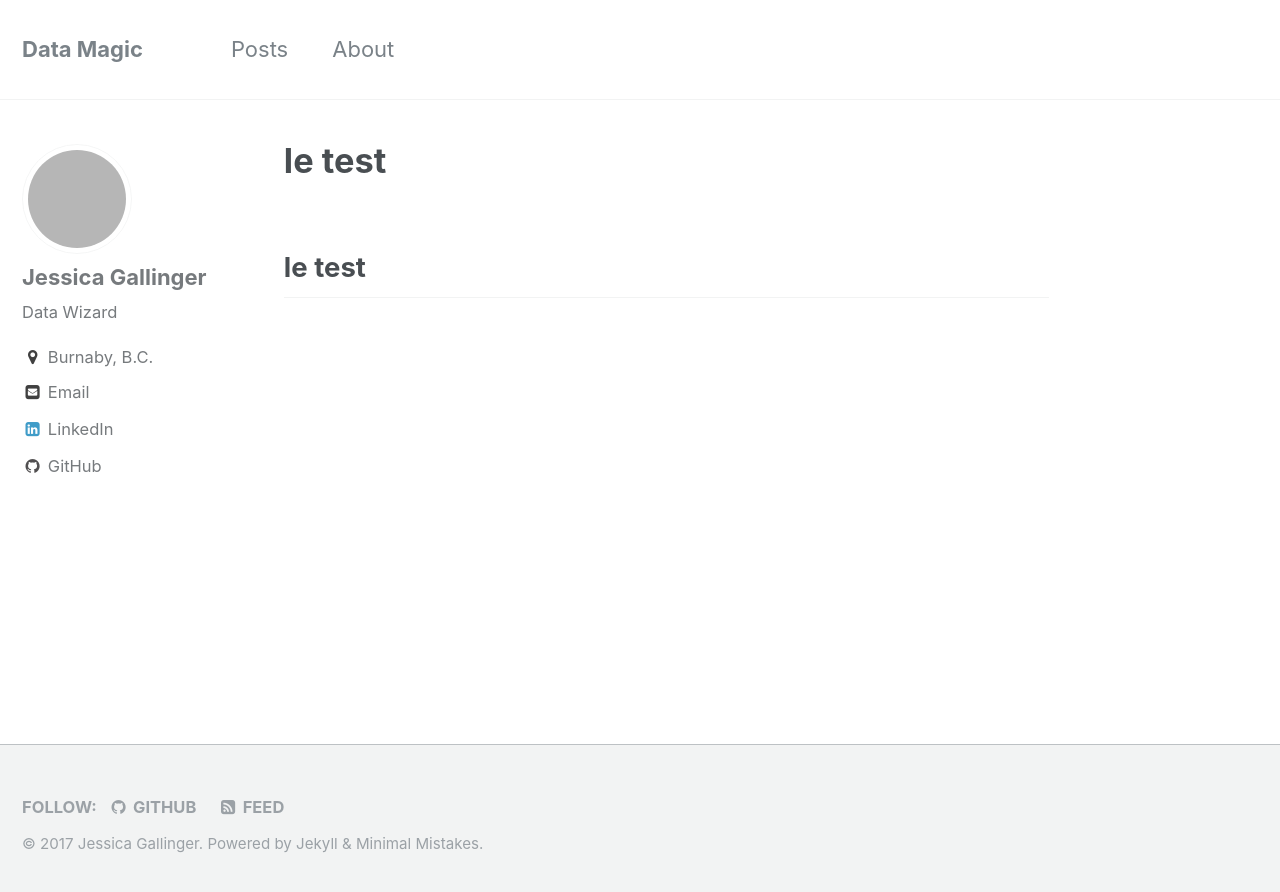
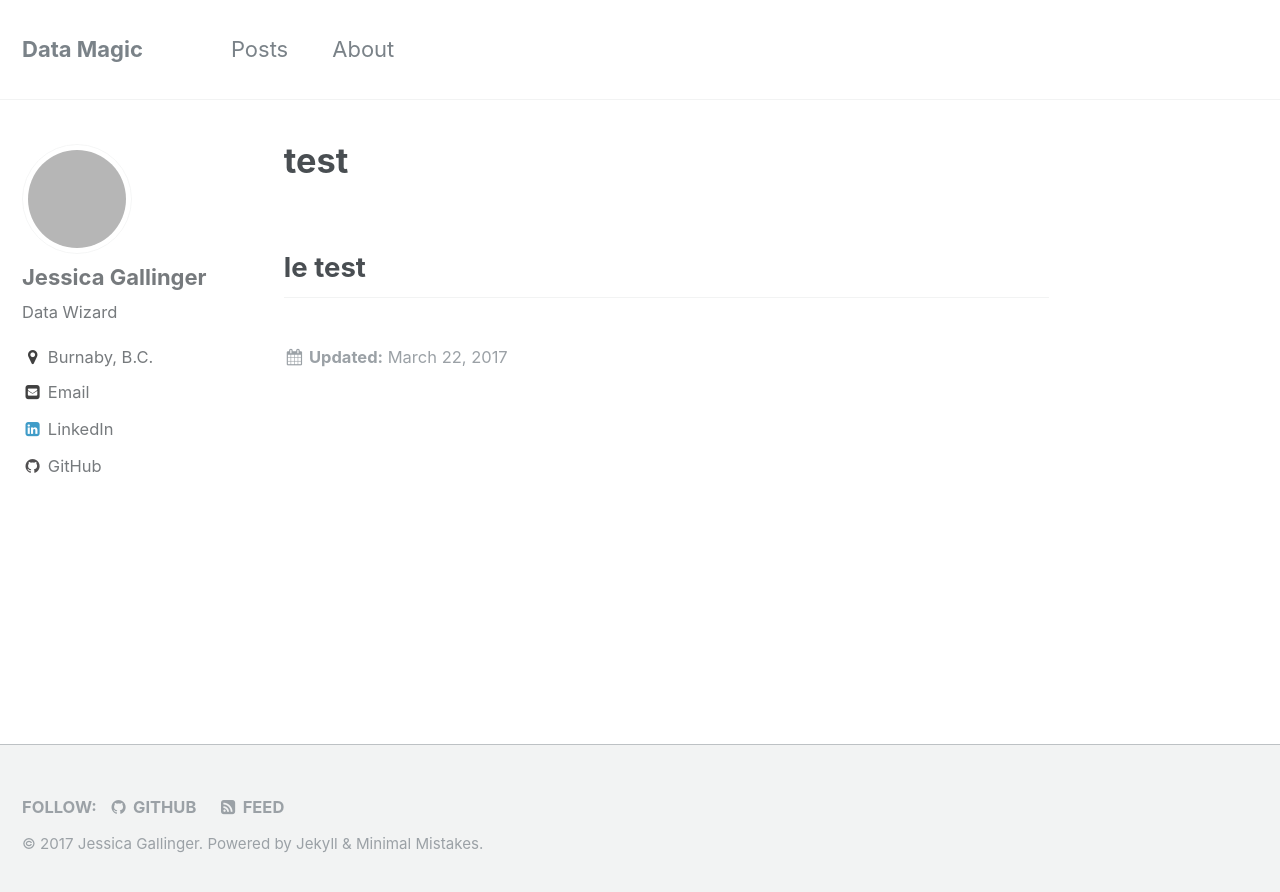
Before and after one commit to gallingerj/gallingerj.github.io, a Jekyll site: the page built from _pages/test.md, in a window 1280 px wide. Shown: the top 892 px of the page. Built offline with Jekyll 4.4.1, drawn with Linux system fonts in a browser that asks for light colours; our own code applies the rules of GitHub Pages for plain Markdown files; grey boxes are pictures that could not be loaded.

Commit message:
Fixed header

```diff
--- a/_pages/test.md
+++ b/_pages/test.md
@@ -1 +1,8 @@
+---
+title: "test"
+permalink: /about/
+layout: single
+date: 2017-03-22
+---
+
 ## le test
```
